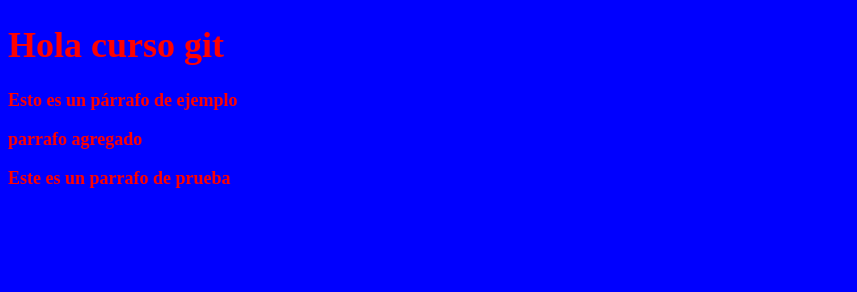
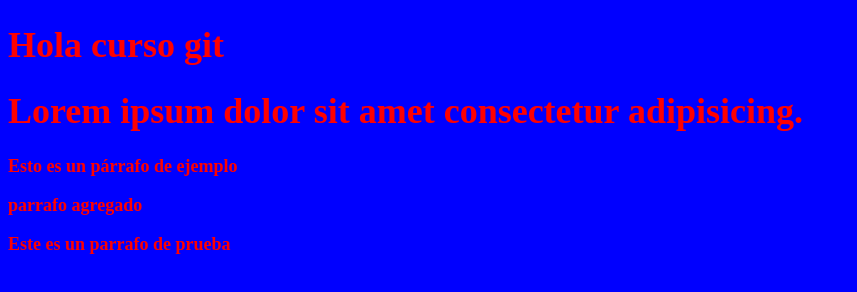
Before and after one commit to smisalexander/bluuweb-eliminar, a plain HTML site: page index.html in a window 1280 px wide. Shown: the whole page, without its empty margins (0-857 px from the left). Drawn offline with Linux system fonts and the light colour scheme.

Commit message:
h1 desde vscode

```diff
--- a/index.html
+++ b/index.html
@@ -9,6 +9,7 @@
 
   <body>
      <h1>Hola curso git</h1>
+     <h1>Lorem ipsum dolor sit amet consectetur adipisicing.</h1>
   <p>Esto es un p&aacute;rrafo de ejemplo</p>
     <p>parrafo agregado<p>
       <p>Este es un parrafo de prueba</p>
```
